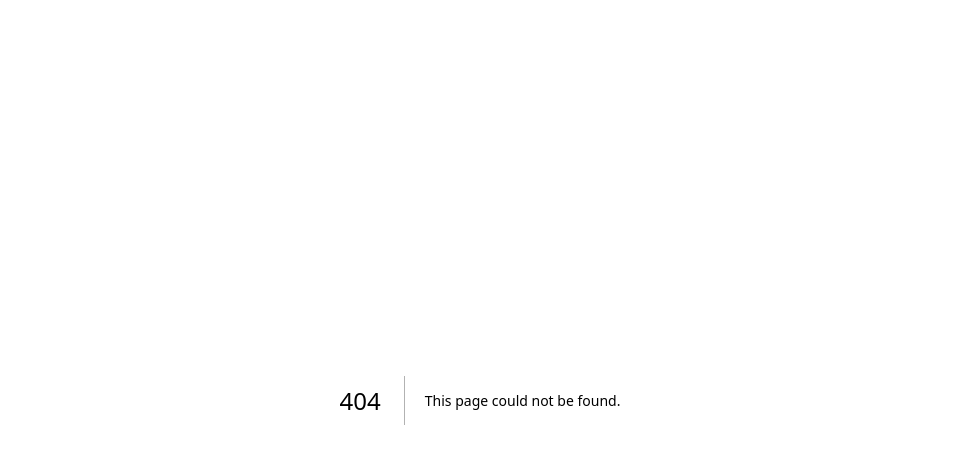
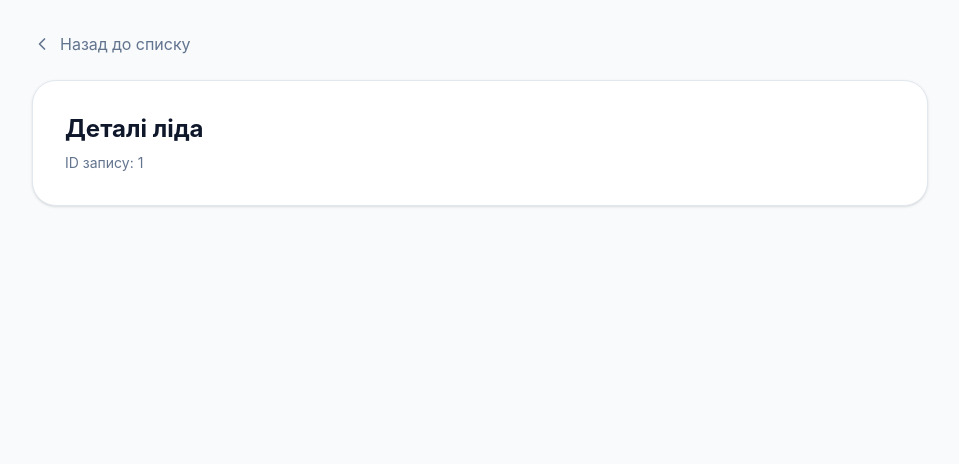
Before and after one commit to go-doc-web/lead-tracker, a Next.js app in the folder frontend/: page /leads/1 in a window 1280 px wide. Before the commit this address had no page. Shown: the top 464 px of the page, without its empty margins (160-1119 px from the left). Built offline with nearby package versions, Linux system fonts and the light colour scheme.

Commit message:
feat:add dinamyc single page

```diff
--- /dev/null
+++ b/frontend/app/leads/[id]/page.tsx
@@ -0,0 +1,29 @@
+"use client";
+import { useParams, useRouter } from "next/navigation";
+import { ChevronLeft } from "lucide-react";
+
+export default function LeadDetailPage() {
+  const params = useParams(); // Отримуємо ID з URL
+  const router = useRouter();
+  const id = params.id;
+
+  return (
+    <main className="min-h-screen bg-[#F8FAFC] p-4 sm:p-8">
+      <div className="max-w-4xl mx-auto">
+        {/* Кнопка "Назад" */}
+        <button
+          onClick={() => router.back()}
+          className="flex items-center gap-2 text-slate-500 hover:text-slate-900 transition-colors mb-6"
+        >
+          <ChevronLeft size={20} />
+          <span>Назад до списку</span>
+        </button>
+
+        <div className="bg-white rounded-3xl p-8 border border-slate-200 shadow-sm">
+          <h1 className="text-2xl font-bold text-slate-900">Деталі ліда</h1>
+          <p className="text-slate-500 mt-2 text-sm">ID запису: {id}</p>
+        </div>
+      </div>
+    </main>
+  );
+}
```
Also changed, not shown: frontend/app/[id]/page.tsx (deleted).
